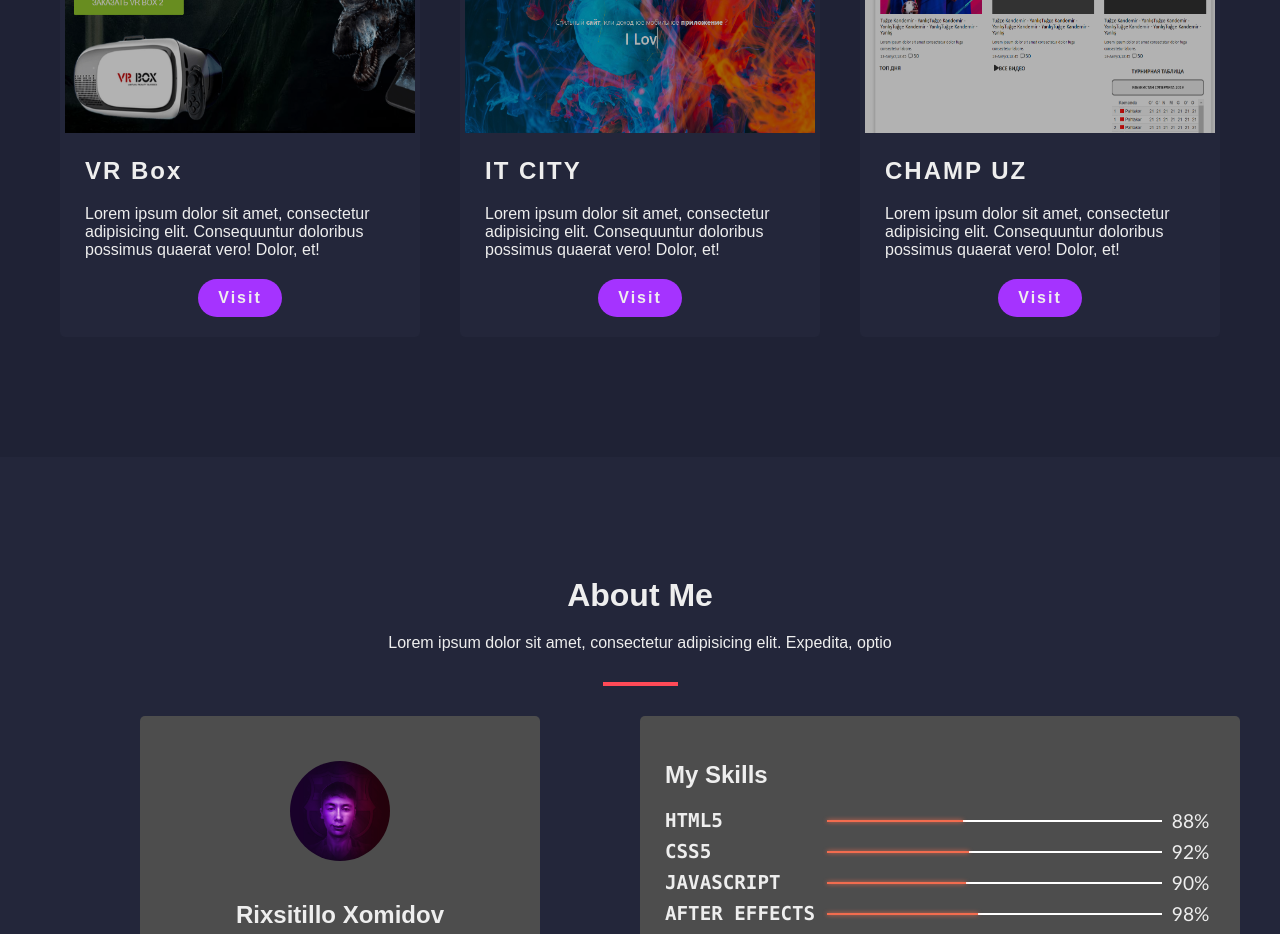
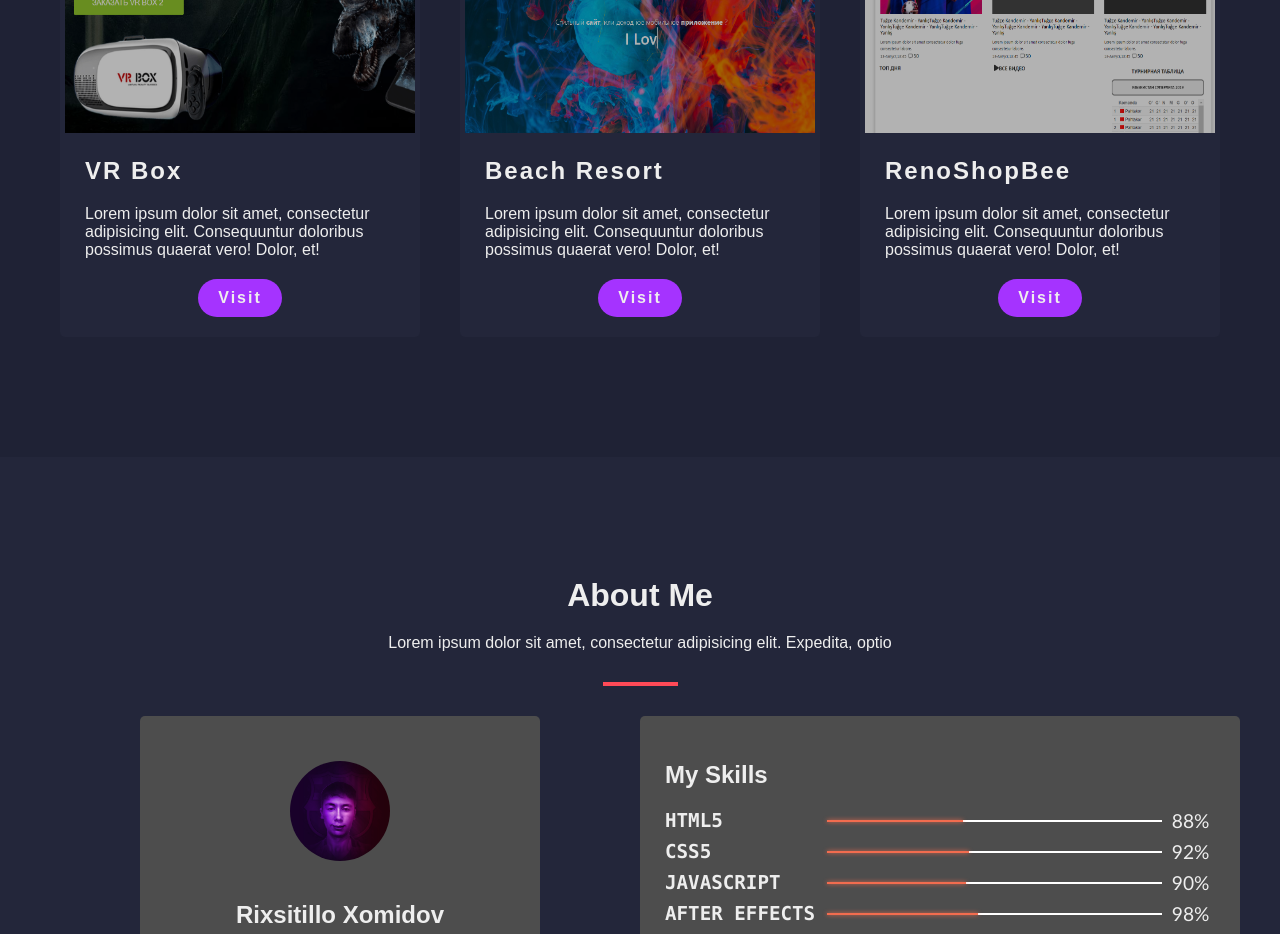
Before and after one commit to rxomidov/rixsitillo.cf, a React (Create React App) app: page / in a window 1280 px wide. Shown: the part 3480-4414 px from the top of the page. Built offline with nearby package versions, Linux system fonts and the light colour scheme.

Commit message:
added some links

```diff
--- a/src/components/Portfolio.js
+++ b/src/components/Portfolio.js
@@ -125,24 +125,24 @@ const Portfolio = () => {
                         <div className="col-4 wow fadeInUp" data-wow-delay="0.5s">
                         <div className="portfolio-box">
                             <img className="p-img" src={p5} alt=""/>
-                            <div className="sb-header padp">IT CITY</div>
+                            <div className="sb-header padp">Beach Resort</div>
                             <div className="sb-pp">Lorem ipsum dolor sit amet, consectetur adipisicing elit.
                                 Consequuntur doloribus possimus quaerat vero! Dolor, et!
                             </div>
                             <div className="port-link">
-                                <a href="https://bostfolia.netlify.app" className="btn-view">Visit</a>
+                                <a href="https://beach-resort-1707.netlify.app" className="btn-view">Visit</a>
                             </div>
                         </div>
                     </div>
                         <div className="col-4 wow fadeInUp" data-wow-delay="0.6s">
                             <div className="portfolio-box">
                                 <img className="p-img" src={p6} alt=""/>
-                                <div className="sb-header padp">CHAMP UZ</div>
+                                <div className="sb-header padp">RenoShopBee</div>
                                 <div className="sb-pp">Lorem ipsum dolor sit amet, consectetur adipisicing elit.
                                     Consequuntur doloribus possimus quaerat vero! Dolor, et!
                                 </div>
                                 <div className="port-link">
-                                    <a href="https://bostfolia.netlify.app" className="btn-view">Visit</a>
+                                    <a href="https://react-renoshop-continued.netlify.app" className="btn-view">Visit</a>
                                 </div>
                             </div>
                         </div>
```
